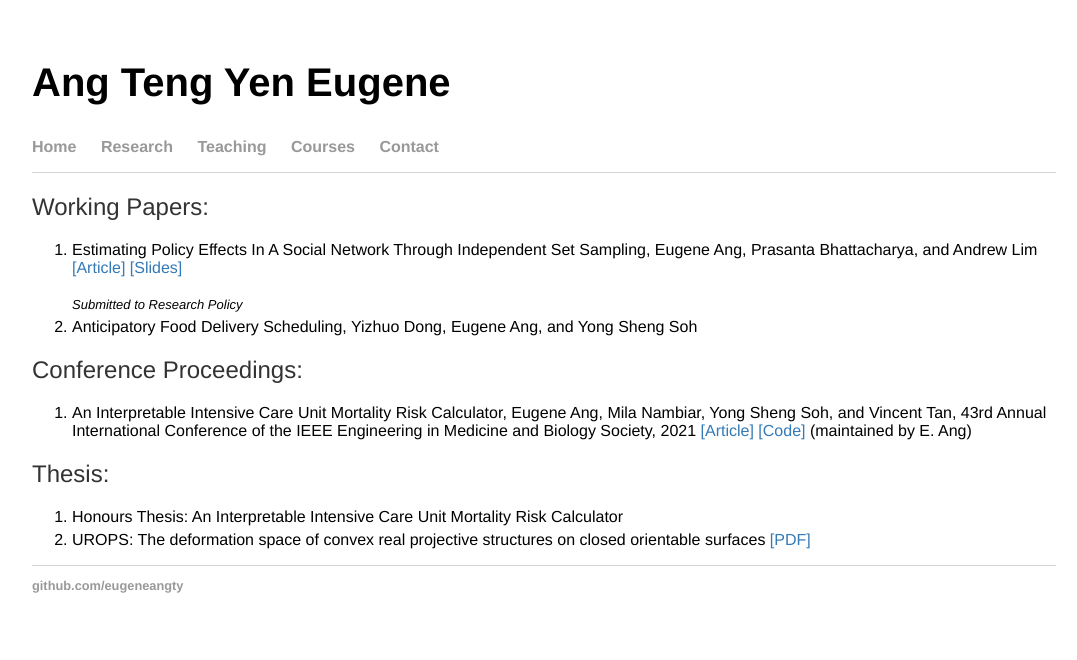
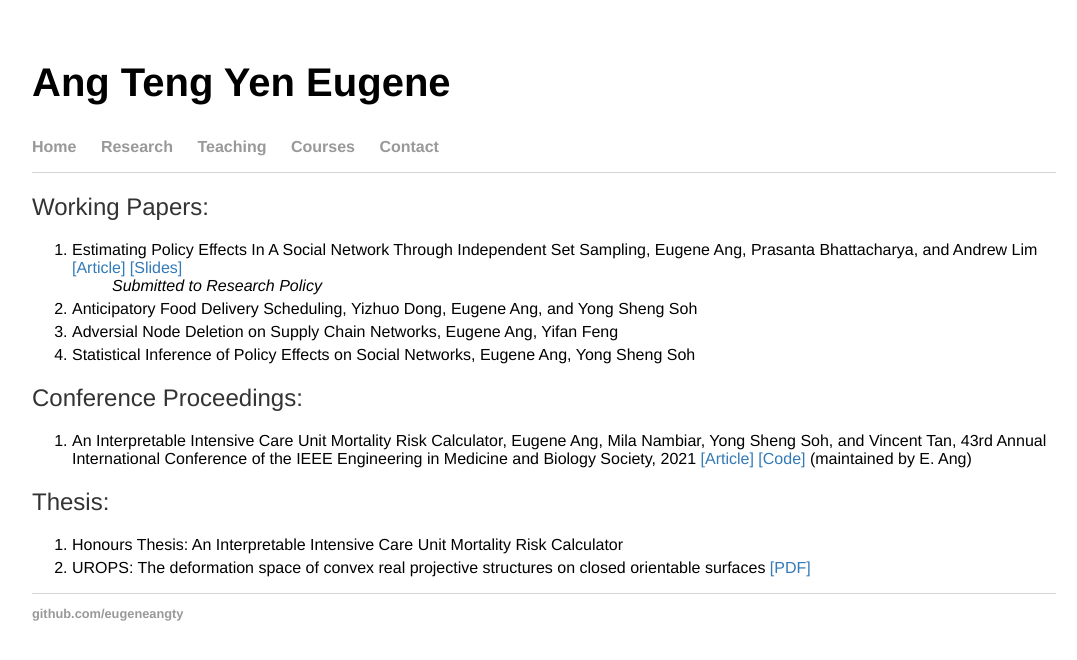
Before and after one commit to eugeneangty/eugeneangty.github.io, a Jekyll site: the page built from research/index.html, in a window 1280 px wide. Shown: the top 660 px of the page, without its empty margins (96-1173 px from the left). Built offline with Jekyll 4.4.1, drawn with Linux system fonts in a browser that asks for light colours.

Commit message:
Update index.html

```diff
--- a/research/index.html
+++ b/research/index.html
@@ -8,8 +8,13 @@
   <ol>
     <li> Estimating Policy Effects In A Social Network Through Independent Set Sampling, Eugene Ang, Prasanta Bhattacharya, and Andrew Lim
     <a href = "https://arxiv.org/abs/2306.14142"> [Article] </a> <a href="/research/Sunbelt Conference -- Independent Set Sampling.pdf">[Slides]</a>
-    <br/><br/> <font size="-1"><i>Submitted to Research Policy</i></font> </li>
+    <ol>
+        <i>Submitted to Research Policy</i>
+    </ol>
+    </li>
     <li> Anticipatory Food Delivery Scheduling, Yizhuo Dong, Eugene Ang, and Yong Sheng Soh</li>
+    <li> Adversial Node Deletion on Supply Chain Networks, Eugene Ang, Yifan Feng</li>
+    <li> Statistical Inference of Policy Effects on Social Networks, Eugene Ang, Yong Sheng Soh</li>
   </ol>
 
     <h2> Conference Proceedings:</h2>
```
